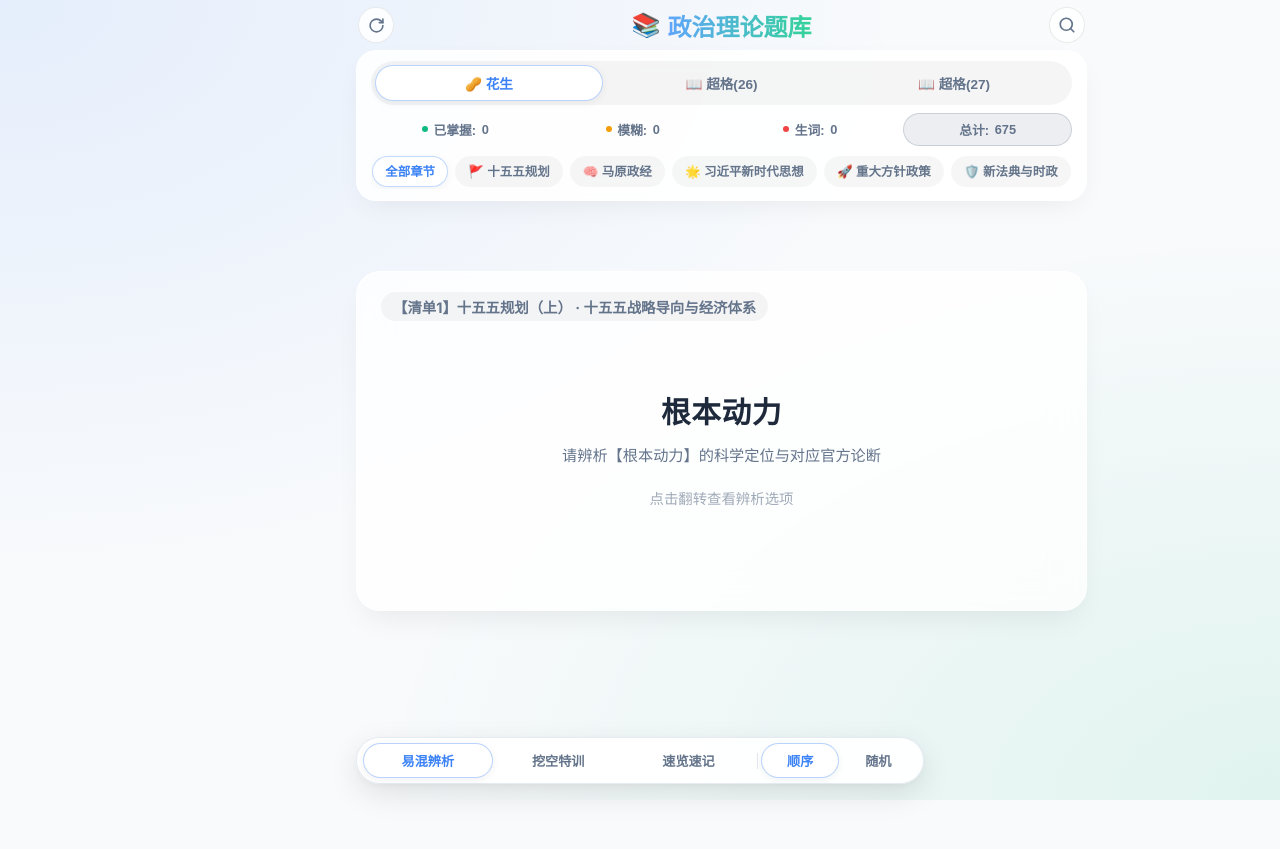
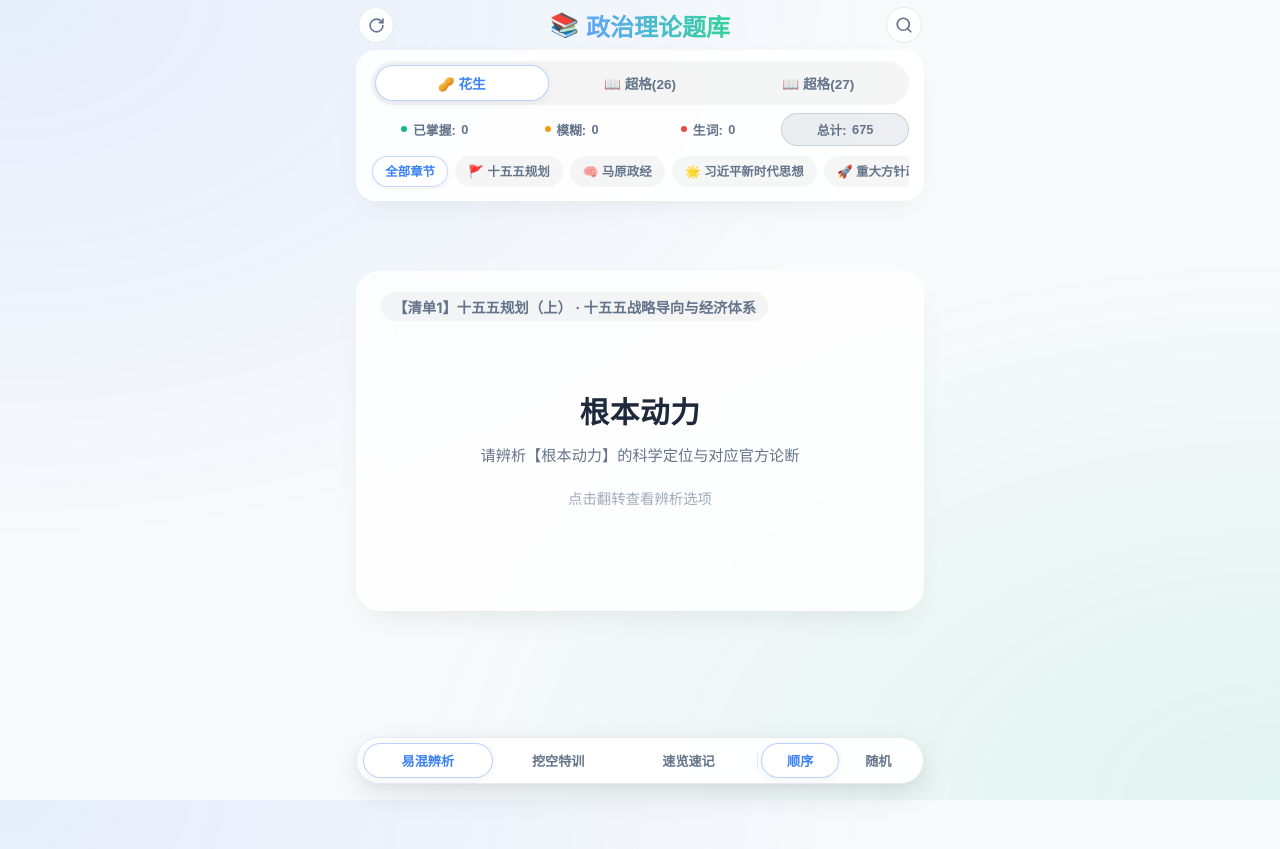
Before and after one commit to troses3/zhengzhi-fuxi, a React (Vite) app: page / in a window 1280 px wide. Before the commit the page ends 800 px from the top, so only its background shows below. Built offline with nearby package versions, Linux system fonts and the light colour scheme.

Commit message:
fix(ui): add min-width 0 to grid items to prevent horizontal blowout caused by grid default sizing

```diff
--- a/src/App.css
+++ b/src/App.css
@@ -42,6 +42,7 @@ body {
 
 .header {
   margin-bottom: 0;
+  min-width: 0;
 }
 
 .header-nav-bar {
@@ -640,6 +641,7 @@ body {
   align-items: center;
   gap: 0.75rem;
   width: 100%;
+  min-width: 0;
   perspective: 1000px;
 }
 
```
Also changed, not shown: 4 other files (tests, documents, lock files or other folders).
